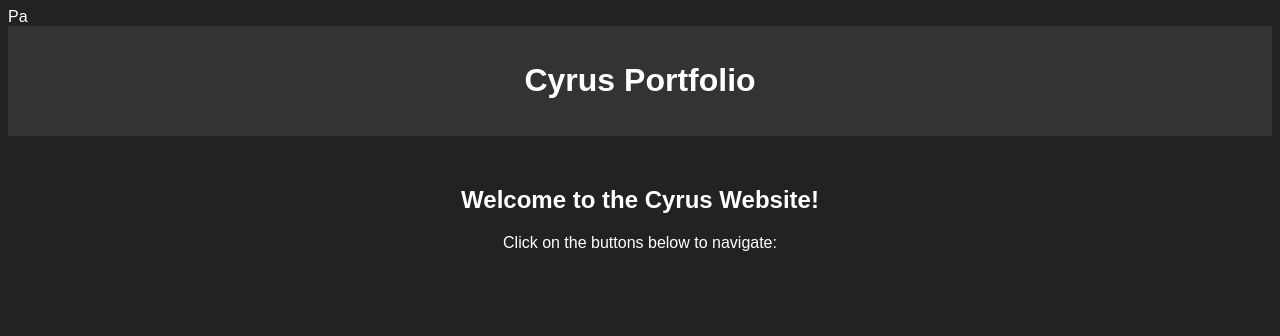
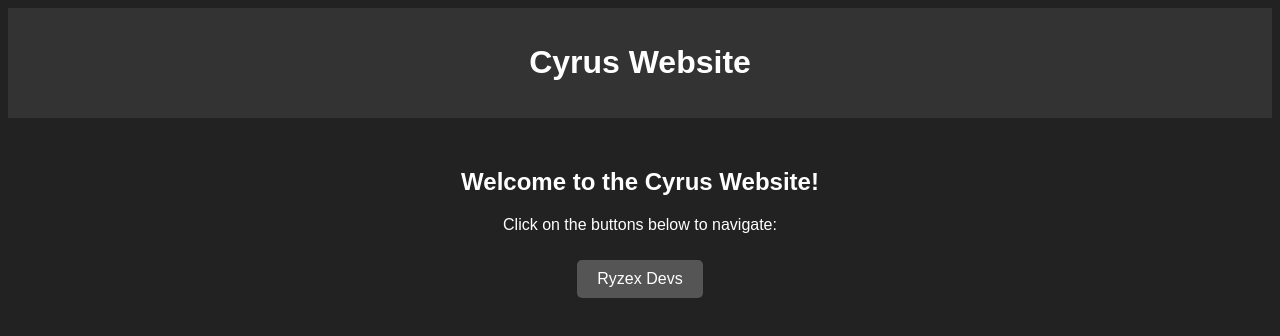
Before and after one commit to CyrusDevs/cyrusdev, a plain HTML site: page index.html in a window 1280 px wide. Drawn offline with Linux system fonts and the light colour scheme.

Commit message:
Update index.html

```diff
--- a/index.html
+++ b/index.html
@@ -1,7 +1,7 @@
-Pa<!DOCTYPE html>
+<!DOCTYPE html>
 <html>
 <head>
-  <title>Cyrus Portfolio</title>
+  <title>Cyrus Website</title>
   <style>
     body {
       background-color: #222;
@@ -37,12 +37,12 @@ Pa<!DOCTYPE html>
 </head>
 <body>
   <div id="header">
-    <h1>Cyrus Portfolio</h1>
+    <h1>Cyrus Website</h1>
   </div>
   <div id="content">
     <h2>Welcome to the Cyrus Website!</h2>
     <p>Click on the buttons below to navigate:</p>
-    <a href="Page1.html" class="butDiscordDiDisco</a>
+    <a href="Page1.html" class="button">Ryzex Devs</a>
 </div>
 </body>
 </html>
```
